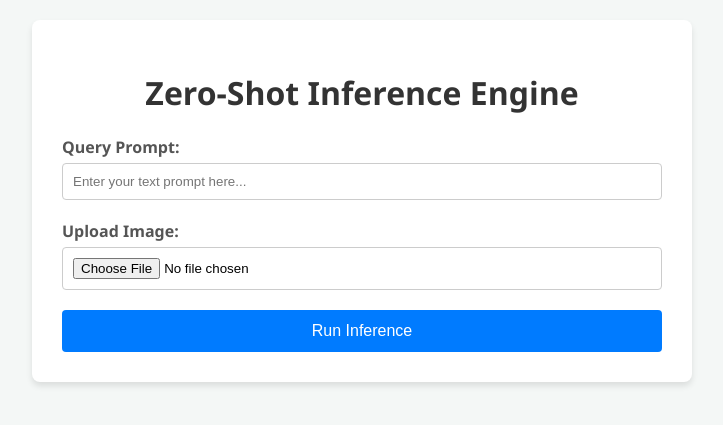
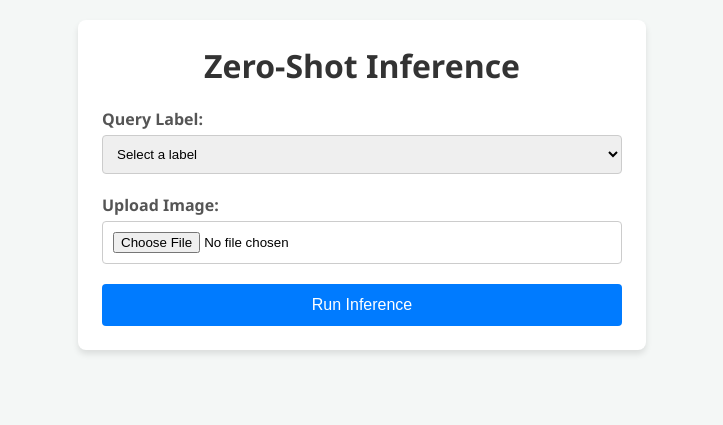
Before and after one commit to 555vedant/ZeroShot-VEC, a Flask app: page / in a window 1280 px wide. Shown: the top 425 px of the page, without its empty margins (278-1001 px from the left). Run offline with Flask 3, Linux system fonts and the light colour scheme.

Commit message:
Checkpoint 2.0

```diff
--- a/src/inference.py
+++ b/src/inference.py
@@ -37,8 +37,7 @@ class SearchEngine:
 
         raw_data = load_json(dp_path)
         self.data = self._build_unique_image_records(raw_data)
-
-        # 🔥 Build index (fast)
+#build index fast
         self.image_embeddings = self._build_index()
 
     def _build_unique_image_records(self, raw_data):
@@ -100,7 +99,7 @@ class SearchEngine:
 
         text_emb = text_emb.cpu()
 
-        # 🔥 FAST vectorized similarity
+        # FAST vectorized similarity
         sims = torch.matmul(self.image_embeddings, text_emb.T).squeeze()
 
         top_k = min(top_k, len(sims))
--- a/webapp/app.py
+++ b/webapp/app.py
@@ -11,8 +11,7 @@ PROJECT_ROOT = Path(__file__).resolve().parent.parent
 sys.path.append(str(PROJECT_ROOT))
 
 from src.model import CLIPFineTuner
-from src.dataset import format_emotion_prompt, normalize_emotion_text, resolve_image_path
-from src.inference import SearchEngine
+from src.dataset import format_emotion_prompt, resolve_image_path
 from transformers import CLIPProcessor
 from utils.config import Config
 
@@ -57,32 +56,35 @@ model.eval()
 processor = CLIPProcessor.from_pretrained(Config.MODEL_NAME, use_fast=False)
 print("Model and Processor loaded successfully!", flush=True)
 
-# Lazy search engine (dataset-backed image retrieval)
-_search_engine = None
-_search_engine_error = None
+EMOTION_LABELS = [
+    "joy",
+    "sadness",
+    "anger",
+    "fear",
+    "awe",
+    "serenity",
+    "loneliness",
+    "melancholy",
+]
+
+LOW_COSINE_THRESHOLD = 0.045
+MID_COSINE_THRESHOLD = 0.09
+HIGH_COSINE_THRESHOLD = 0.2
 
 
-def _get_search_engine():
-    global _search_engine, _search_engine_error
-    if _search_engine is not None or _search_engine_error is not None:
-        return _search_engine
+def _calibrate_probability(prob_percent, cosine_sim):
+    scale = 1.0
+    if cosine_sim < LOW_COSINE_THRESHOLD:
+        ratio = max(0.0, cosine_sim / LOW_COSINE_THRESHOLD)
+        scale = max(0.1, 0.4 * ratio)
+    elif cosine_sim < MID_COSINE_THRESHOLD:
+        ratio = (cosine_sim - LOW_COSINE_THRESHOLD) / (MID_COSINE_THRESHOLD - LOW_COSINE_THRESHOLD)
+        scale = 0.4 + 0.6 * max(0.0, min(1.0, ratio))
+    elif cosine_sim >= HIGH_COSINE_THRESHOLD:
+        scale = 1.05
 
-    try:
-        cp_path = None
-        if local_checkpoint.exists():
-            cp_path = local_checkpoint
-        elif config_checkpoint.exists():
-            cp_path = config_checkpoint
-
-        dp_path = Path(Config.DATA_FILE)
-        if not dp_path.exists():
-            raise FileNotFoundError(f"Missing pairs.json at {dp_path}")
-
-        _search_engine = SearchEngine(checkpoint_path=cp_path, data_path=dp_path)
-    except Exception as exc:
-        _search_engine_error = f"Search disabled: {exc}"
-
-    return _search_engine
+    calibrated = prob_percent * scale
+    return max(0.0, min(99.9, calibrated))
 
 @app.route('/uploads/<path:filename>')
 def uploaded_file(filename):
@@ -102,10 +104,9 @@ def dataset_image():
 @app.route('/', methods=['GET', 'POST'])
 def index():
     if request.method == 'POST':
-        raw_prompt = request.form.get('prompt', '').strip()
-
-        if not raw_prompt:
-            return render_template('index.html', error='No prompt provided.')
+        selected_label = request.form.get('label', '').strip().lower()
+        if selected_label not in EMOTION_LABELS:
+            return render_template('index.html', error='Invalid label selected.', labels=EMOTION_LABELS)
 
         if 'image' not in request.files:
             return render_template('index.html', error='No image uploaded.')
@@ -126,15 +127,8 @@ def index():
                 return render_template('index.html', error=f"Invalid image: {str(e)}")
 
             error = None
-            similarity_score = 0.0
-            model_prompt = raw_prompt
-            top_matches = []
-            search_error = None
+            model_prompt = format_emotion_prompt(selected_label)
             try:
-                normalized = normalize_emotion_text(raw_prompt)
-                if normalized:
-                    model_prompt = format_emotion_prompt(normalized)
-
                 # Process inputs (match training prompt format)
                 inputs = processor(
                     text=[model_prompt],
@@ -161,29 +155,23 @@ def index():
                     )
                     cosine_sim = (image_embeds * text_embeds).sum(dim=-1).item()
 
-                # Top-K image search using dataset embeddings
-                engine = _get_search_engine()
-                if engine is None:
-                    search_error = _search_engine_error
-                else:
-                    top_matches = engine.search(model_prompt, top_k=Config.SEARCH_TOP_K)
+                similarity_prob = _calibrate_probability(similarity_prob, cosine_sim)
 
             except Exception as e:
                 error = f"Error during inference: {str(e)}"
 
             return render_template(
                 'index.html',
-                prompt=raw_prompt,
+                prompt=selected_label,
                 model_prompt=model_prompt,
                 image_path=filename,
                 score=f"{similarity_prob:.2f}%",
-                raw_cosine=f"{cosine_sim:.4f}",
                 error=error,
-                top_matches=top_matches,
-                search_error=search_error
+                labels=EMOTION_LABELS,
+                selected_label=selected_label
             )
 
-    return render_template('index.html')
+    return render_template('index.html', labels=EMOTION_LABELS)
 
 if __name__ == '__main__':
     app.run(debug=True, host='0.0.0.0', port=5000)
--- a/webapp/templates/index.html
+++ b/webapp/templates/index.html
@@ -6,11 +6,11 @@
     <title>Zero-Shot VEC Inference</title>
     <style>
         body { font-family: 'Segoe UI', Tahoma, Geneva, Verdana, sans-serif; background-color: #f4f7f6; margin: 0; padding: 20px; }
-        .container { max-width: 600px; margin: 0 auto; background: white; padding: 30px; border-radius: 8px; box-shadow: 0 4px 6px rgba(0,0,0,0.1); }
-        h1 { text-align: center; color: #333; }
+        .container { max-width: 520px; margin: 0 auto; background: white; padding: 24px; border-radius: 8px; box-shadow: 0 4px 6px rgba(0,0,0,0.1); }
+        h1 { text-align: center; color: #333; margin-top: 0; }
         .form-group { margin-bottom: 20px; }
         label { display: block; font-weight: bold; margin-bottom: 5px; color: #555; }
-        input[type="text"], input[type="file"] { width: 100%; padding: 10px; border: 1px solid #ccc; border-radius: 4px; box-sizing: border-box; }
+        select, input[type="file"] { width: 100%; padding: 10px; border: 1px solid #ccc; border-radius: 4px; box-sizing: border-box; }
         button { background-color: #007bff; color: white; border: none; padding: 12px 20px; width: 100%; border-radius: 4px; cursor: pointer; font-size: 16px; }
         button:hover { background-color: #0056b3; }
         .result { margin-top: 30px; padding: 20px; background-color: #e9f5ff; border-left: 5px solid #007bff; border-radius: 4px; }
@@ -27,11 +27,16 @@
 </head>
 <body>
     <div class="container">
-        <h1>Zero-Shot Inference Engine</h1>
+        <h1>Zero-Shot Inference</h1>
         <form method="POST" enctype="multipart/form-data">
             <div class="form-group">
-                <label for="prompt">Query Prompt:</label>
-                <input type="text" id="prompt" name="prompt" placeholder="Enter your text prompt here..." required {% if prompt %}value="{{ prompt }}"{% endif %}>
+                <label for="label">Query Label:</label>
+                <select id="label" name="label" required>
+                    <option value="" disabled {% if not selected_label %}selected{% endif %}>Select a label</option>
+                    {% for label in labels %}
+                    <option value="{{ label }}" {% if selected_label == label %}selected{% endif %}>{{ label }}</option>
+                    {% endfor %}
+                </select>
             </div>
 
             <div class="form-group">
@@ -56,25 +61,11 @@
             <p style="margin-top: -10px; color: #666;"><small>Model Prompt: {{ model_prompt }}</small></p>
             {% endif %}
             <p><strong>Match Probability:</strong> <span style="font-size: 1.2em; font-weight: bold; color: #28a745;">{{ score }}</span></p>
-            <p style="margin-top: -10px; color: #666;"><small>Raw Cosine Similarity: {{ raw_cosine }}</small></p>
 
             <div class="image-preview">
                 <strong>Uploaded Image:</strong><br><br>
                 <img src="{{ url_for('uploaded_file', filename=image_path) }}" alt="Uploaded Image">
             </div>
-
-            {% if top_matches and top_matches|length > 0 %}
-            <div style="margin-top: 20px;">
-                <strong>Top Matching Dataset Images:</strong>
-                <div class="gallery">
-                    {% for path in top_matches %}
-                    <div class="gallery-item">
-                        <img src="{{ url_for('dataset_image', path=path) }}" alt="Match">
-                    </div>
-                    {% endfor %}
-                </div>
-            </div>
-            {% endif %}
         </div>
         {% endif %}
     </div>
```
Also changed, not shown: 1 other file.
